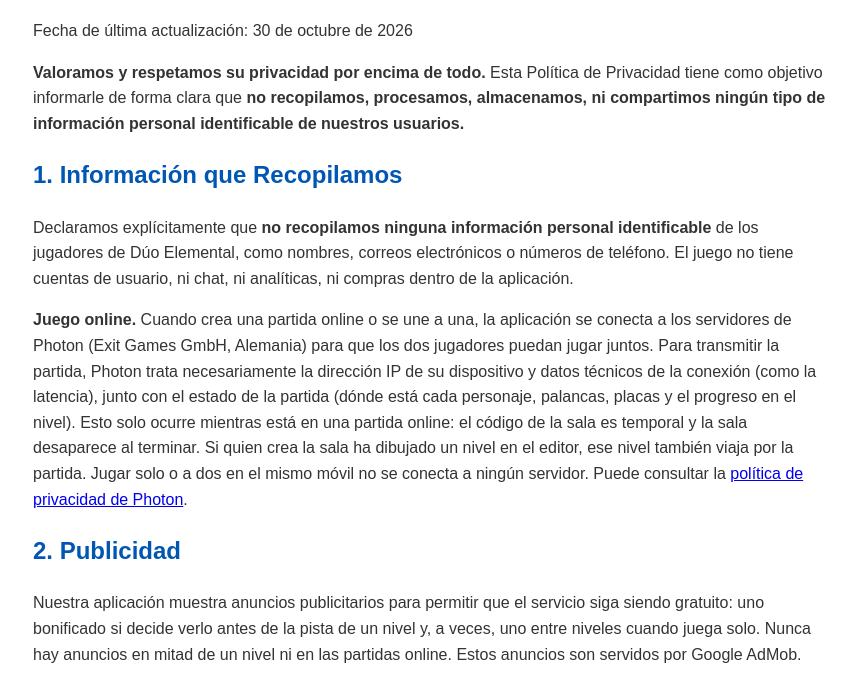
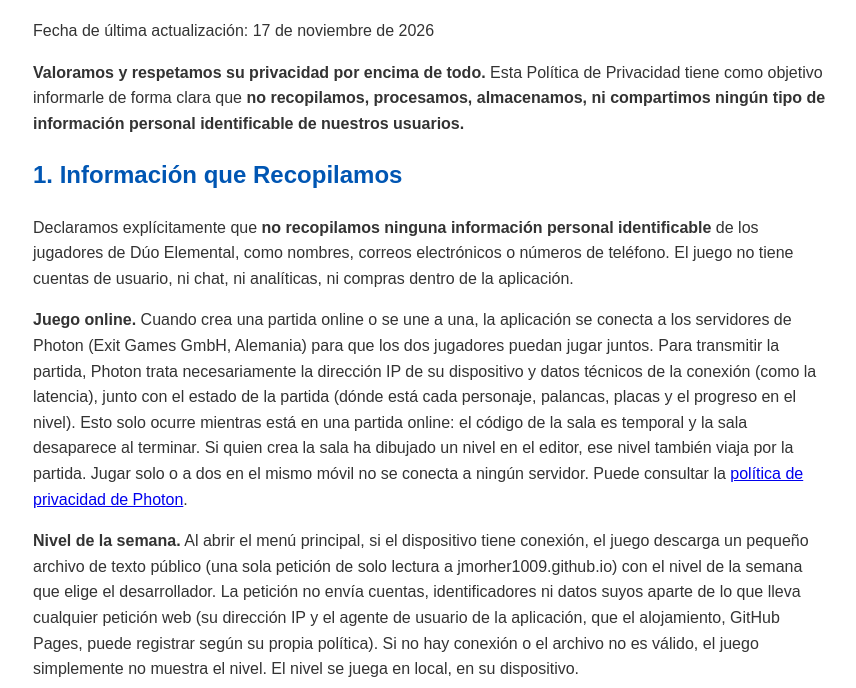
Before and after one commit to jmorher1009/jmorher1009.github.io, a plain HTML site: page politicaDuoElemental.html in a window 1280 px wide. Shown: the part 76-764 px from the top of the page, without its empty margins (207-1063 px from the left). Drawn offline with Linux system fonts and the light colour scheme.

Commit message:
Política de Dúo Elemental: descarga del nivel de la semana
Co-Authored-By: Claude Sonnet 5.5 <noreply@anthropic.com>

```diff
--- a/politicaDuoElemental.html
+++ b/politicaDuoElemental.html
@@ -29,13 +29,14 @@
 <body>
 
     <h1>Política de Privacidad - Dúo Elemental</h1>
-    <p>Fecha de última actualización: 30 de octubre de 2026</p>
+    <p>Fecha de última actualización: 17 de noviembre de 2026</p>
 
     <p><strong>Valoramos y respetamos su privacidad por encima de todo.</strong> Esta Política de Privacidad tiene como objetivo informarle de forma clara que <strong>no recopilamos, procesamos, almacenamos, ni compartimos ningún tipo de información personal identificable de nuestros usuarios.</strong></p>
 
     <h2>1. Información que Recopilamos</h2>
     <p>Declaramos explícitamente que <strong>no recopilamos ninguna información personal identificable</strong> de los jugadores de Dúo Elemental, como nombres, correos electrónicos o números de teléfono. El juego no tiene cuentas de usuario, ni chat, ni analíticas, ni compras dentro de la aplicación.</p>
     <p><strong>Juego online.</strong> Cuando crea una partida online o se une a una, la aplicación se conecta a los servidores de Photon (Exit Games GmbH, Alemania) para que los dos jugadores puedan jugar juntos. Para transmitir la partida, Photon trata necesariamente la dirección IP de su dispositivo y datos técnicos de la conexión (como la latencia), junto con el estado de la partida (dónde está cada personaje, palancas, placas y el progreso en el nivel). Esto solo ocurre mientras está en una partida online: el código de la sala es temporal y la sala desaparece al terminar. Si quien crea la sala ha dibujado un nivel en el editor, ese nivel también viaja por la partida. Jugar solo o a dos en el mismo móvil no se conecta a ningún servidor. Puede consultar la <a href="https://www.photonengine.com/terms/privacyandcookiepolicy">política de privacidad de Photon</a>.</p>
+    <p><strong>Nivel de la semana.</strong> Al abrir el menú principal, si el dispositivo tiene conexión, el juego descarga un pequeño archivo de texto público (una sola petición de solo lectura a jmorher1009.github.io) con el nivel de la semana que elige el desarrollador. La petición no envía cuentas, identificadores ni datos suyos aparte de lo que lleva cualquier petición web (su dirección IP y el agente de usuario de la aplicación, que el alojamiento, GitHub Pages, puede registrar según su propia política). Si no hay conexión o el archivo no es válido, el juego simplemente no muestra el nivel. El nivel se juega en local, en su dispositivo.</p>
 
     <h2>2. Publicidad</h2>
     <p>Nuestra aplicación muestra anuncios publicitarios para permitir que el servicio siga siendo gratuito: uno bonificado si decide verlo antes de la pista de un nivel y, a veces, uno entre niveles cuando juega solo. Nunca hay anuncios en mitad de un nivel ni en las partidas online. Estos anuncios son servidos por Google AdMob.</p>
```
